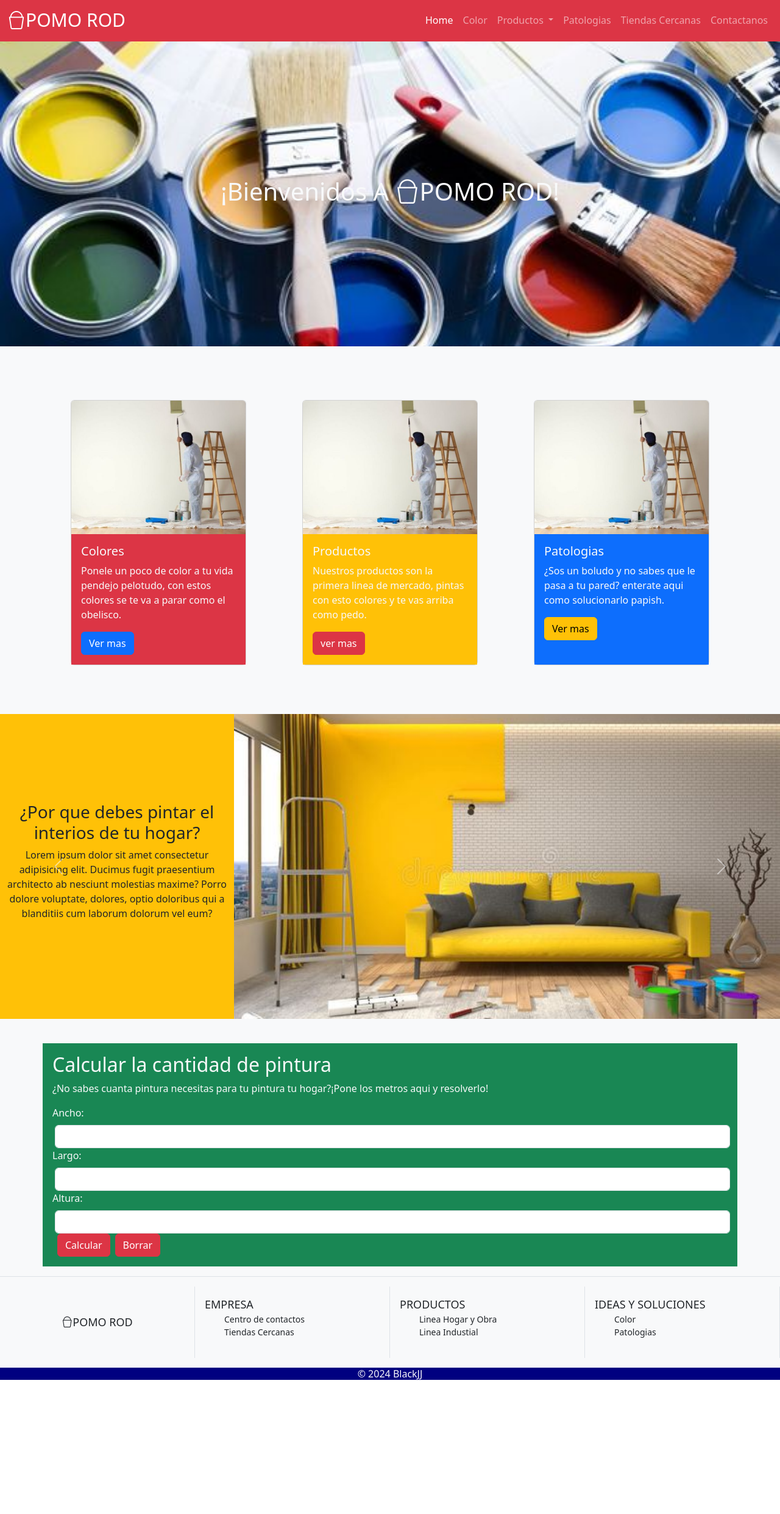
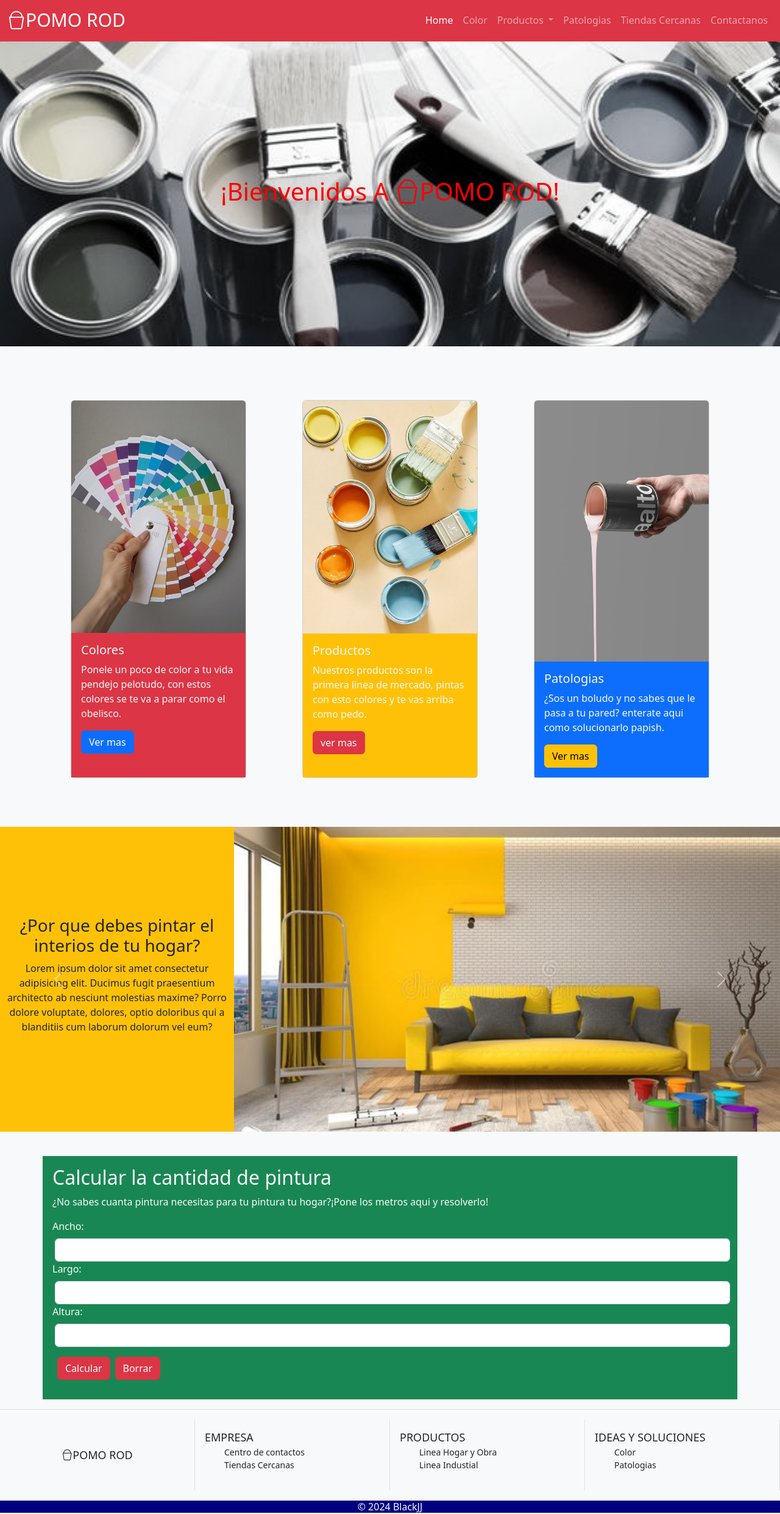
Before and after one commit to jj22-Ali/Pintureria---pag, a plain HTML site: page index.html in a window 1280 px wide. Shown: the part 33-2516 px from the top of the page at 61% size. Before the commit the page ends 2298 px from the top, so only its background shows below. Drawn offline with nearby package versions, Linux system fonts and the light colour scheme.

Commit message:
terminado la pagina

```diff
--- a/css/style.css
+++ b/css/style.css
@@ -64,10 +64,17 @@ ul li a:hover{
     transform: translate(-50%, -50%);
     top: 50%; /* Ajusta la posición del texto según sea necesario */
     left:50%; /* Ajusta la posición del texto según sea necesario */
-    color: black;
+    color: rgb(255, 0, 0);
+    font-weight: bolder;
     z-index: 2; /* Asegura que el texto esté sobre la imagen */
     padding: 10px;
     text-align: center;
+}
+
+#oscurecerImg{
+
+    filter: grayscale(90%);
+    object-fit: cover;
 }
 
 .boxCarrusel1{
--- a/index.html
+++ b/index.html
@@ -56,8 +56,8 @@
     </header>
     <main class="bg-light">
         <div class="bg-primary text-center probandoDiv mb-5 position-relative">
-            <img src="./img/banner/banner3.jpg" class="img-fluid" alt="">
-            <div class="text-overlay text-light">
+            <img src="./img/banner/banner3.jpg" class="img-fluid" id="oscurecerImg" alt="">
+            <div class="text-overlay">
                 <h1>¡Bienvenidos A <i class="bi bi-bucket"></i>POMO ROD!</h1>
 
             </div>
@@ -66,31 +66,31 @@
             <div class="row">
                 <div class="col-12 col-md-4 d-flex justify-content-center  p-3 my-4">
                     <div class="card" style="width: 18rem;">
-                        <img src="./img/b386ce710544f9998c0a1f21ec4ee263.jpg" class="card-img-top" alt="...">
+                        <img src="./img/home1.jpg" class="card-img-top" alt="...">
                         <div class="card-body bg-danger text-light">
                             <h5 class="card-title">Colores</h5>
                             <p class="card-text">Ponele un poco de color a tu vida pendejo pelotudo, con estos colores se te va a parar como el obelisco.</p>
-                            <a href="#" class="btn btn-primary">Ver mas</a>
+                            <a href="./pages/color.html" class="btn btn-primary">Ver mas</a>
                         </div>
                     </div>
                 </div>
                 <div class="col-12 col-md-4 d-flex justify-content-center  p-3 my-4">
                     <div class="card" style="width: 18rem;">
-                        <img src="./img/b386ce710544f9998c0a1f21ec4ee263.jpg" class="card-img-top" alt="...">
+                        <img src="./img/home2.jpg" class="card-img-top" alt="...">
                         <div class="card-body bg-warning text-light">
                             <h5 class="card-title">Productos</h5>
                             <p class="card-text">Nuestros productos son la primera linea de mercado, pintas con esto colores y te vas arriba como pedo.</p>
-                            <a href="#" class="btn btn-danger">ver mas</a>
+                            <a href="./pages/lineaHyA.html" class="btn btn-danger">ver mas</a>
                         </div>
                     </div>
                 </div>
                 <div class="col-12 col-md-4 d-flex justify-content-center  p-3 my-4">
                     <div class="card" style="width: 18rem;">
-                        <img src="./img/b386ce710544f9998c0a1f21ec4ee263.jpg" class="card-img-top" alt="...">
+                        <img src="./img/home4.jpg" class="card-img-top" alt="...">
                         <div class="card-body bg-primary text-light">
                             <h5 class="card-title">Patologias</h5>
                             <p class="card-text">¿Sos un boludo y no sabes que le pasa a tu pared? enterate aqui como solucionarlo papish.</p>
-                            <a href="#" class="btn btn-warning">Ver mas</a>
+                            <a href="./pages/patologias.html" class="btn btn-warning">Ver mas</a>
                         </div>
                     </div>
                 </div>
@@ -142,9 +142,9 @@
                 <input type="number" class="mx-1 form-control" id="largo" ref="largo">
                 <label for="altura " class="form-label">Altura: </label>
                 <input type="number" class="mx-1 form-control" id="altura" ref="altura">
-                <button type="button" class="btn btn-danger mx-2" v-on:click="calcularCantidad">Calcular</button>
-                <button type="button" class="btn btn-danger " v-on:click="borrarCampos">Borrar</button>
-                <p v-if="resultado !== null">El resultado es: {{ resultado }}</p>
+                <button type="button" class="btn btn-danger my-3 mx-2" v-on:click="calcularCantidad">Calcular</button>
+                <button type="button" class="btn btn-danger my-3" v-on:click="borrarCampos">Borrar</button>
+                <p v-if="resultado !== null">Necesitas: {{ resultado }} lts de pintura.</p>
             </div>
           </div>
 
--- a/js/calcularPintura.js
+++ b/js/calcularPintura.js
@@ -15,7 +15,9 @@ const miAplicacion = Vue.createApp({
                 return
             }
 
-            this.resultado = (ancho*altura*largo)/6;
+            const cantidad = (ancho*altura*largo)/6;
+
+            this.resultado = Math.ceil(cantidad);
 
         },
         borrarCampos(){
```
Also changed, not shown: assets/tiendas.json (deleted), img/banner/banner4.jpg (added), img/home1.jpg (added), img/home2.jpg (added), img/home3.jpg (added), img/home4.jpg (added), js/tiendas.js (deleted).
